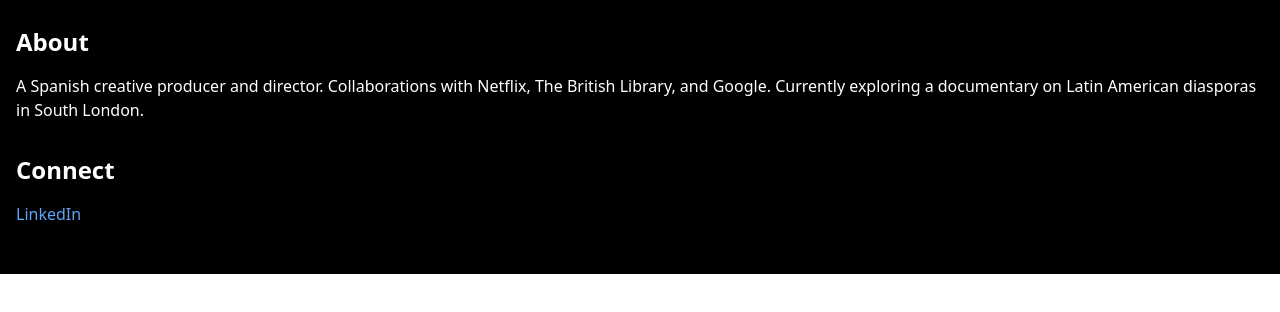
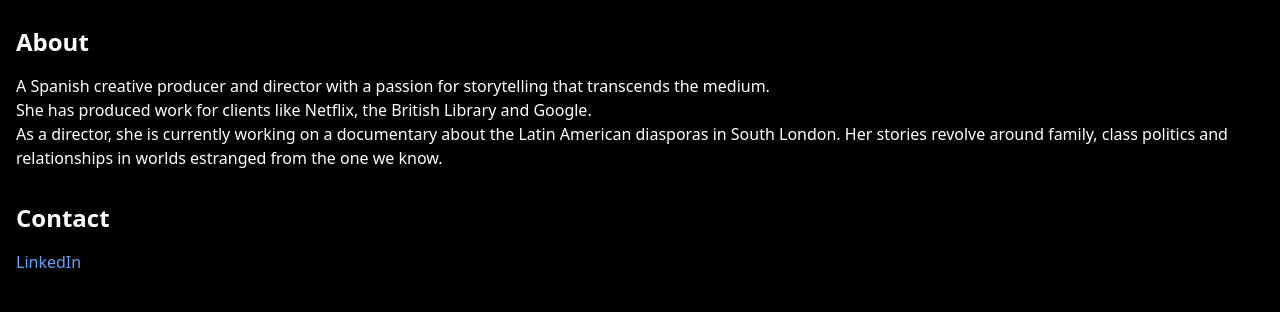
Before and after one commit to elenae81/elena-personal-site, an Eleventy site: page src/gpt.html in a window 1280 px wide. Shown: the part 756-1068 px from the top of the page. Before the commit the page ends 1030 px from the top, so only its background shows below. Built offline with nearby package versions, Linux system fonts and the light colour scheme; Eleventy itself is replaced by a stand-in of ours; files that its build step writes are made by us from their sources.

Commit message:
Contact text, Bio text & Link edIn

```diff
--- a/src/gpt.html
+++ b/src/gpt.html
@@ -44,12 +44,16 @@
 
         <section class="mt-12">
           <h2 class="mb-4 text-2xl font-semibold">About</h2>
-          <p>A Spanish creative producer and director. Collaborations with Netflix, The British Library, and Google. Currently exploring a documentary on Latin American diasporas in South London.</p>
+          <p>A Spanish creative producer and director with a passion for storytelling that transcends the medium.
+            <br/>
+                She has produced work for clients like Netflix, the British Library and Google.
+            <br/>
+                As a director, she is currently working on a documentary about the Latin American diasporas in South London. Her stories revolve around family, class politics and relationships in worlds estranged from the one we know.</p>
         </section>
 
         <section class="mt-8">
-          <h2 class="mb-4 text-2xl font-semibold">Connect</h2>
-          <a href="#" class="text-blue-400 hover:underline">LinkedIn</a>
+          <h2 class="mb-4 text-2xl font-semibold">Contact</h2>
+          <a href="https://www.linkedin.com/in/elenaescalantedelhoyo/" class="text-blue-400 hover:underline">LinkedIn</a>
         </section>
       </div>
     </div>
```
